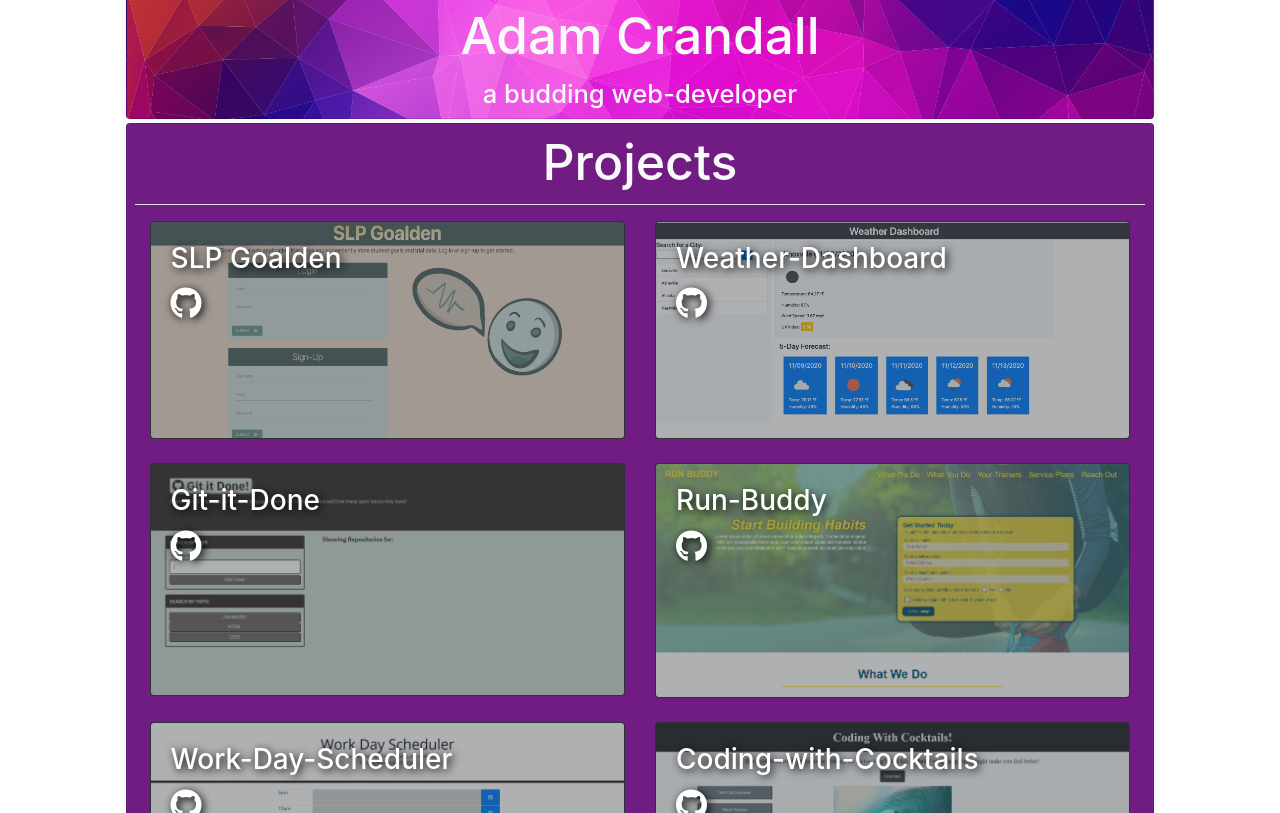
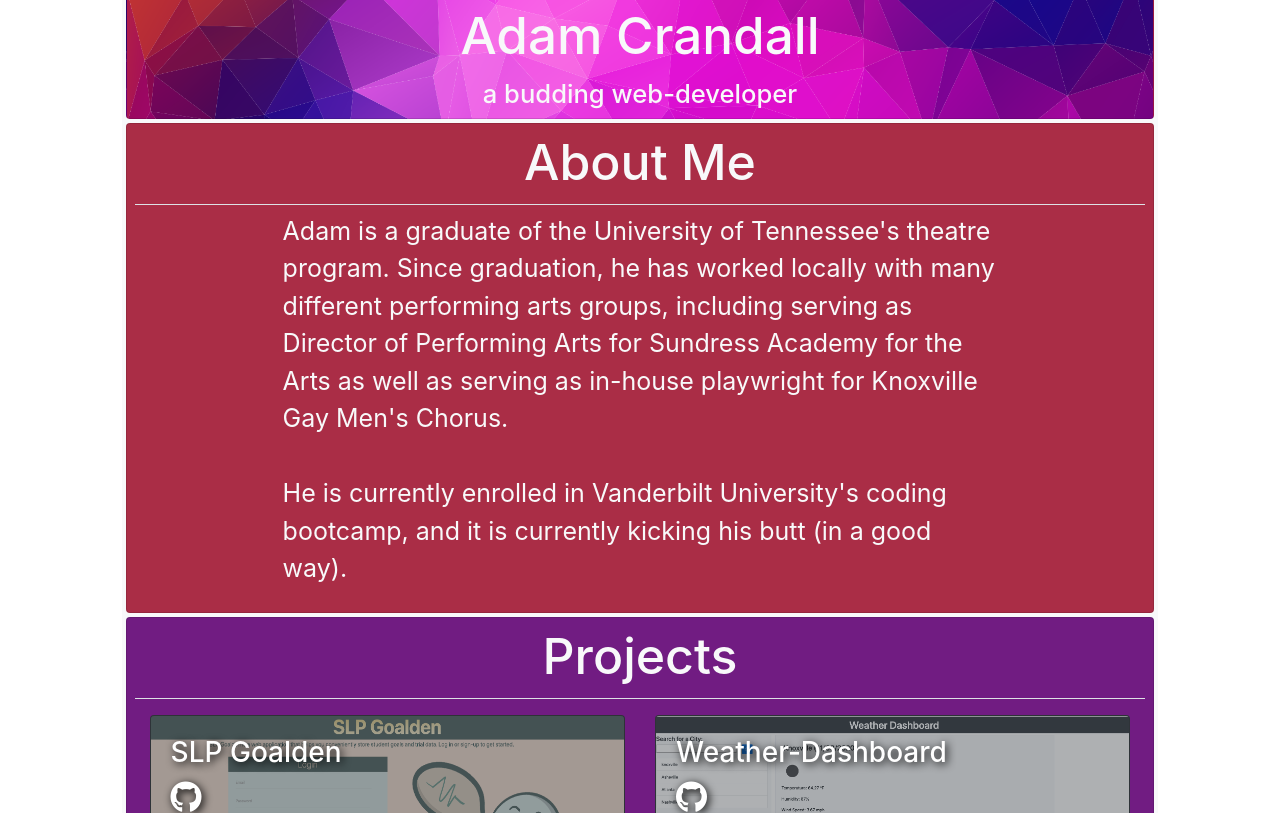
Before and after one commit to fancibleunicorn/r-portfolio, a React (Create React App) app: page / in a window 1280 px wide. Shown: the part 620-1433 px from the top of the page. Built offline with nearby package versions, Linux system fonts and the light colour scheme.

Commit message:
added About section

```diff
--- a/src/App.js
+++ b/src/App.js
@@ -3,12 +3,14 @@
 import Main from './components/Main';
 import Footer from './components/Footer';
 import Projects from './components/Projects';
+import About from './components/About';
 
 function App() {
   return (
     <body className="bg-light">
       <Nav></Nav>
       <Main></Main>
+      <About></About>
       <Projects></Projects>
       <Footer></Footer>
     </body>
--- /dev/null
+++ b/src/components/About/index.js
@@ -0,0 +1,24 @@
+import React from 'react';
+
+function About() {
+    return (
+        <section id="about-me" class="about card text-light p-2 m-1">
+            <div class="border-bottom">
+                <h2 class="section-header card-title text-center">
+                    About Me
+                </h2>
+            </div>
+            <div class="card-text pt-2 px-5 bio">
+                <p>
+                    Adam is a graduate of the University of Tennessee's theatre program.
+                    Since graduation, he has worked locally with many different performing arts groups, including serving as Director of Performing Arts for Sundress Academy for the Arts as well as serving as in-house playwright for Knoxville Gay Men's Chorus.
+                    <br/>
+                    <br/>
+                    He is currently enrolled in Vanderbilt University's coding bootcamp, and it is currently kicking his butt (in a good way).
+                </p>
+            </div>
+        </section>
+    )
+}
+
+export default About;
```
